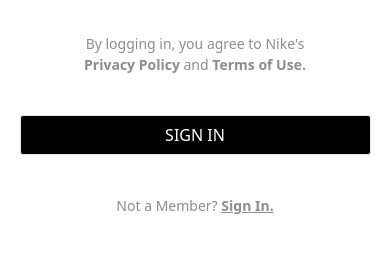
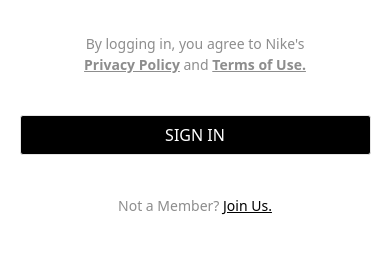
Before and after one commit to jahanshah2/Figma-Template-Hackathone, a Next.js app: page /sign-up in a window 390 px wide. Shown: the part 413-678 px from the top of the page. Built offline with nearby package versions, Linux system fonts and the light colour scheme.

Commit message:
minner change

```diff
--- a/app/sign-up/page.tsx
+++ b/app/sign-up/page.tsx
@@ -48,8 +48,8 @@
         <div className="flex flex-col items-center">
           <p className="mt-[30px] text-[14px] w-[70%] md:mt-[30px] md:text-[14px] md:w-[90%]">
             By logging in, you agree to Nike's{" "}
-            <b className="cursor-pointer md:underline">Privacy Policy</b> and{" "}
-            <b className="cursor-pointer md:underline">Terms of Use.</b>
+            <b className="cursor-pointer underline">Privacy Policy</b> and{" "}
+            <b className="cursor-pointer underline">Terms of Use.</b>
           </p>
           <button className="border-[#E5E5E5] mt-[40px] h-[40px] rounded-[3px] w-[90%] md:border-[#E5E5E5] border-[1px] md:mt-[40px] md:h-[40px] md:rounded-[3px] md:w-[100%] bg-black text-white ">
             SIGN IN
@@ -57,7 +57,7 @@
           <p className="mt-[40px] mb-[60px] text-center text-[14px] w-[100%] md:mt-[40px] md:mb-[60px] md:text-[14px] md:w-[100%]">
             Not a Member?{" "}
             <a href="">
-              <b className="underline">Sign In.</b>
+              <b className="underline text-black font-[500]">Join Us.</b>
             </a>
           </p>
         </div>
```
